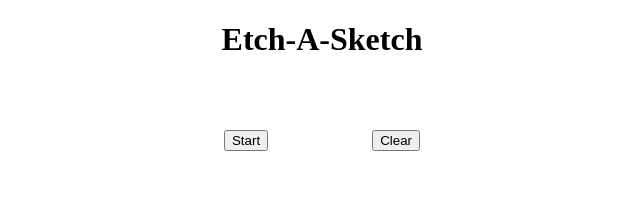
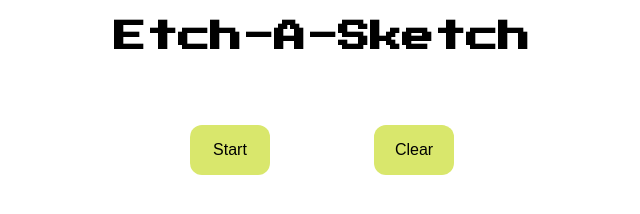
Before and after one commit to susi189/etch-a-sketch, a plain HTML site: page index.html in a window 1280 px wide. Shown: the whole page, without its empty margins (318-958 px from the left). Drawn offline with Linux system fonts and the light colour scheme.

Commit message:
Design change

```diff
--- a/index.html
+++ b/index.html
@@ -4,6 +4,8 @@
     <meta charset="UTF-8">
     <meta name="viewport" content="width=device-width, initial-scale=1.0">
     <title>etch-a-sketch</title>
+    <link rel="preconnect" href="https://fonts.gstatic.com">
+    <link href="https://fonts.googleapis.com/css2?family=Press+Start+2P&display=swap" rel="stylesheet">
     <link rel="stylesheet" type="text/css" href="stylesheet.css" />
 </head>
 <body>
--- a/stylesheet.css
+++ b/stylesheet.css
@@ -2,20 +2,34 @@ body {
   text-align: center;
 }
 
+h1 {
+  font-family: "Press Start 2P", cursive;
+}
 button {
+  background-color: #d9e76c;
+  font-size: 1em;
   margin: 50px;
+  border: none;
+  border-radius: 12px;
+  height: 50px;
+  width: 80px;
+  outline: none;
+}
+
+button:hover {
+  opacity: 60%;
 }
 
 #container {
   display: grid;
+  margin: auto;
   /* border: 1px solid; */
-  height: 900px;
-  width: 900px;
+  height: 940px;
+  width: 940px;
   grid-template-rows: repeat(var(--grid-gridSize), 1fr);
   grid-template-columns: repeat(var(--grid-gridSize), 1fr);
 }
 
 #grid-element {
-  padding: 1em;
   border: 1px solid;
 }
```
